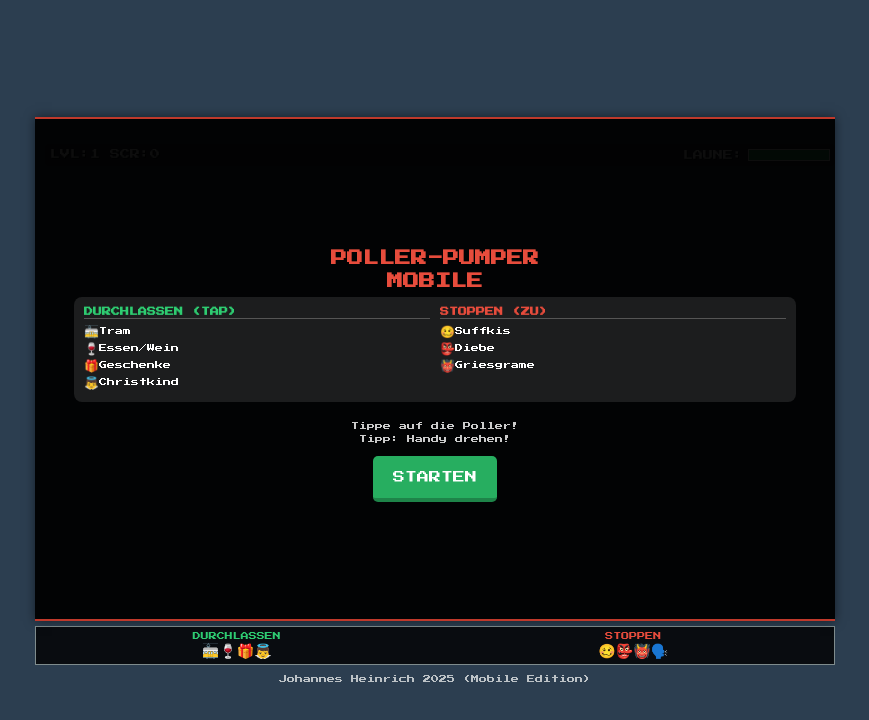
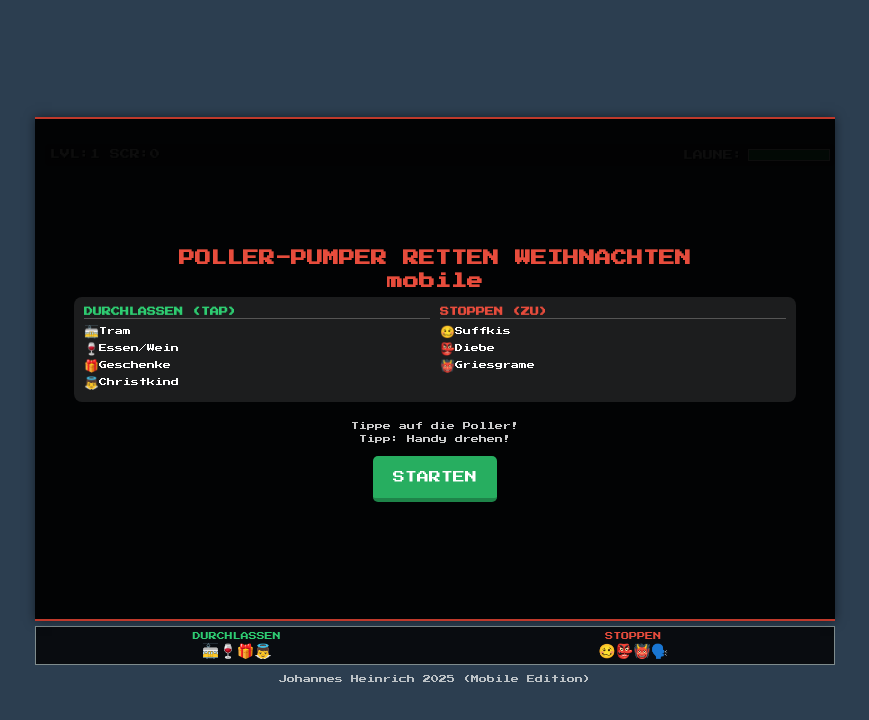
Before and after one commit to heinrichjo/poller, a plain HTML site: page m.html in a window 1280 px wide. Shown: the whole page, without its empty margins (205-1074 px from the left). Drawn offline with Linux system fonts and the light colour scheme.

Commit message:
Update m.html

```diff
--- a/m.html
+++ b/m.html
@@ -3,7 +3,7 @@
 <head>
     <meta charset="UTF-8">
     <meta name="viewport" content="width=device-width, initial-scale=1.0, maximum-scale=1.0, user-scalable=no, viewport-fit=cover">
-    <title>Die Poller-Pumper (Mobile) - Johannes Heinrich 2025</title>
+    <title>Die Poller-Pumper retten Weihnachten - Johannes Heinrich 2025</title>
     <style>
         @import url('https://fonts.googleapis.com/css2?family=Press+Start+2P&display=swap');
 
@@ -230,7 +230,7 @@
         </div>
 
         <div id="start-screen">
-            <h1>POLLER-PUMPER<br>MOBILE</h1>
+            <h1>POLLER-PUMPER RETTEN WEIHNACHTEN<br>mobile</h1>
 
             <div class="rules-grid">
                 <div class="rules-column">
```
